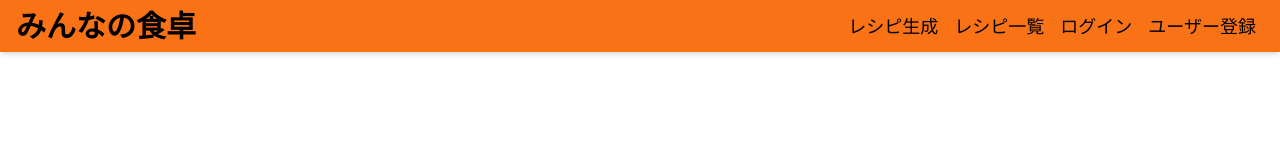
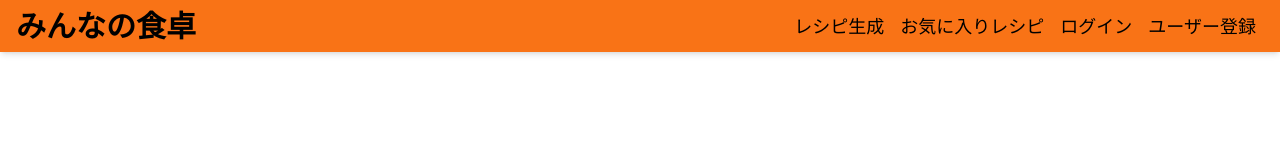
Before and after one commit to tomdurry/food-app, a React (Create React App) app in the folder frontend/: page / in a window 1280 px wide. Shown: the top 160 px of the page. Built offline with nearby package versions, Linux system fonts and the light colour scheme; no server answers.

Commit message:
Rename to Favorite Recipes #63

```diff
--- a/frontend/src/components/NavigationBar.tsx
+++ b/frontend/src/components/NavigationBar.tsx
@@ -26,7 +26,7 @@ export const NavigationBar = () => {
             レシピ生成
           </Link>
           <Link to="/list" className="mx-2 text-lg">
-            レシピ一覧
+            お気に入りレシピ
           </Link>
           {isLogin ? (
             <>
```
